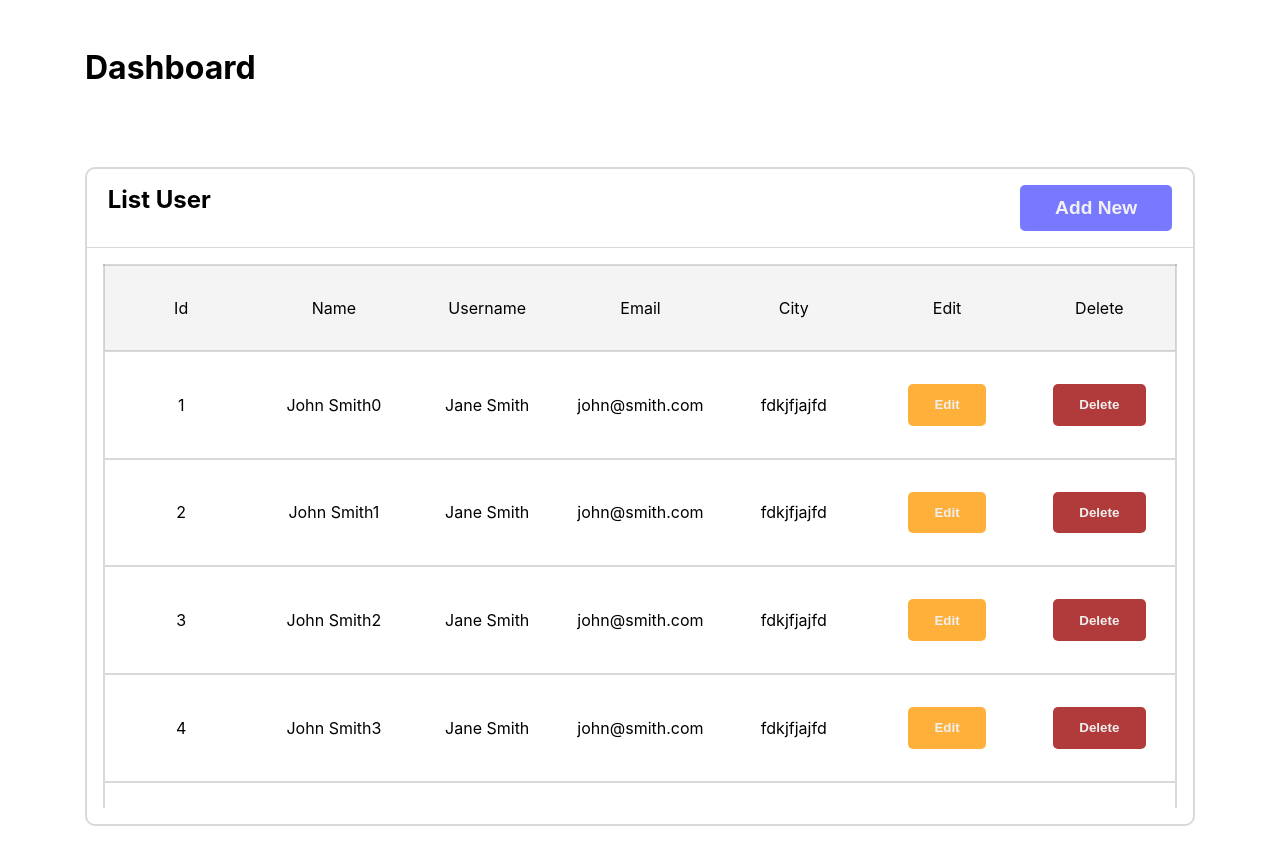
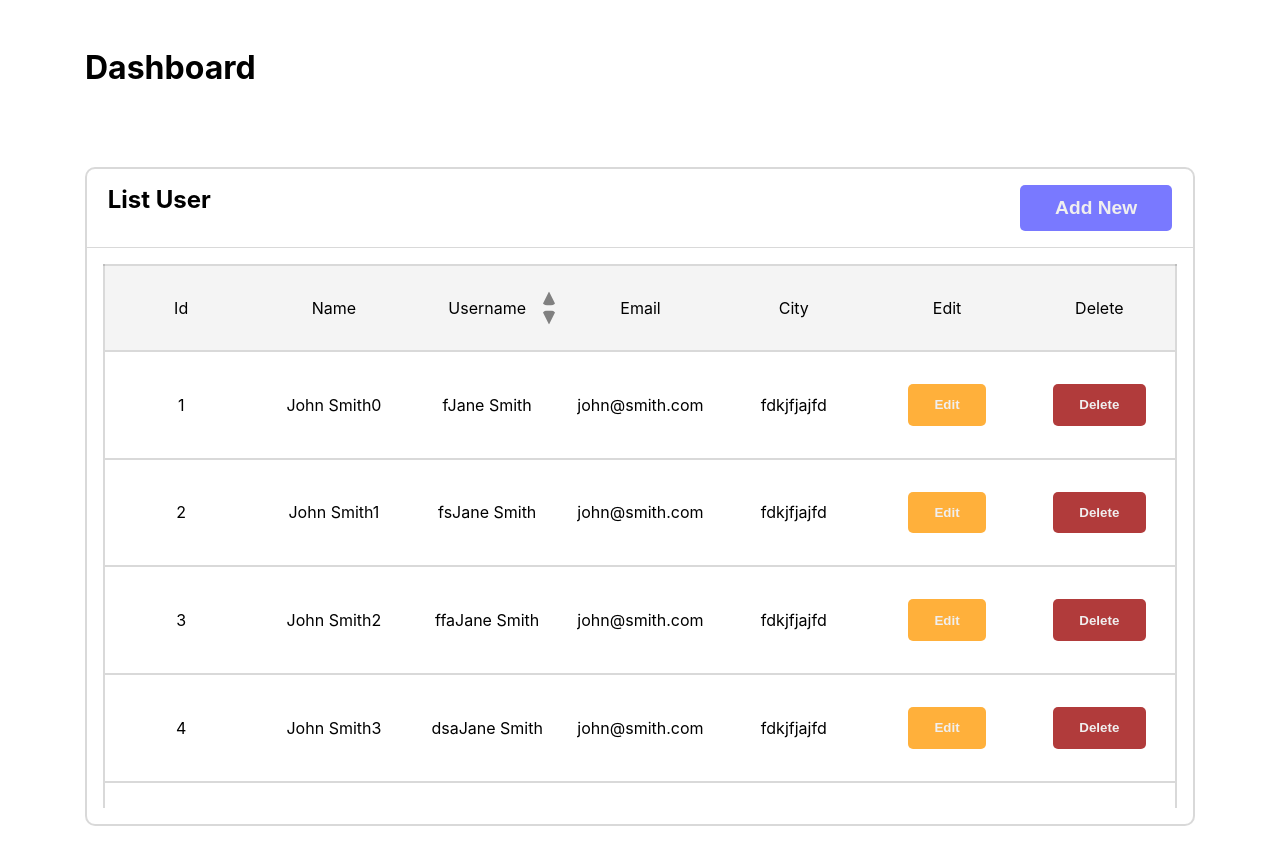
Before and after one commit to ibraheemosule/proexe, a React (Create React App) app: page /table in a window 1280 px wide. Shown: the top 864 px of the page. Built offline with nearby package versions, Linux system fonts and the light colour scheme.

Commit message:
added the sort in alphabetical order functionality and made some minor ui fixes

```diff
--- a/src/assets/sass/_variables.scss
+++ b/src/assets/sass/_variables.scss
@@ -1,7 +1,10 @@
 $borderCol: rgba(128, 128, 128, 0.301);
 $btnBgCol: rgba(0, 0, 255, 0.527);
+$btnBgColHover: rgba(0, 0, 225, 0.4);
 $secBtnBgCol: rgba(255, 153, 0, 0.767);
+$secBtnBgColHover: rgba(255, 153, 0, 0.467);
 $dangerBtnCol: rgba(156, 4, 4, 0.781);
+$dangerBtnColHover: rgba(156, 4, 4, 0.581);
 
 @mixin btn {
   padding: 1em 2em;
@@ -11,4 +14,5 @@ $dangerBtnCol: rgba(156, 4, 4, 0.781);
   font-weight: 700;
   color: rgb(240, 239, 239);
   cursor: pointer;
+  transition: all 0.3s ease;
 }
--- a/src/assets/sass/delete.module.scss
+++ b/src/assets/sass/delete.module.scss
@@ -30,11 +30,21 @@
     button {
       @include btn;
       background-color: $secBtnBgCol;
+
+      &:hover {
+        background: $secBtnBgColHover;
+        color: rgb(196, 191, 191);
+      }
     }
 
     button:last-of-type {
       background: $dangerBtnCol;
       margin-left: 30px;
+
+      &:hover {
+        background: $dangerBtnColHover;
+        color: rgb(196, 191, 191);
+      }
     }
   }
 }
--- a/src/assets/sass/edit-user.module.scss
+++ b/src/assets/sass/edit-user.module.scss
@@ -36,6 +36,7 @@
       display: flex;
       align-items: center;
       width: 100%;
+      justify-content: space-between;
 
       label {
         display: none;
@@ -50,12 +51,13 @@
         margin-left: 10px;
         margin-top: 5px;
         padding: 8px;
-        flex-grow: 1;
+        width: 100%;
         border: 2px solid $borderCol;
         border-radius: 5px;
 
         @media (min-width: 576px) {
           margin-top: 10px;
+          width: 80%;
           &::placeholder {
             color: white;
           }
@@ -71,24 +73,34 @@
 
     .btn_group {
       display: flex;
-      justify-content: center;
+      justify-content: flex-start;
       margin-top: 5px;
       height: 50px;
 
       @media (min-width: 576px) {
+        justify-content: flex-end;
         margin-top: 10px;
         height: 70px;
       }
       button {
         @include btn;
         background-color: $secBtnBgCol;
-        margin-left: 30px;
         width: 70px;
+        margin-left: 10px;
         padding: 0;
+        &:hover {
+          background: $secBtnBgColHover;
+          color: rgb(196, 191, 191);
+        }
       }
 
       button:last-of-type {
+        margin-left: 30px;
         background: rgba(0, 128, 0, 0.534);
+        &:hover {
+          background: rgba(0, 128, 0, 0.334);
+          color: rgb(196, 191, 191);
+        }
       }
     }
   }
--- a/src/assets/sass/table.module.scss
+++ b/src/assets/sass/table.module.scss
@@ -18,6 +18,7 @@ table {
     border-bottom: 2px solid $borderCol;
 
     td {
+      position: relative;
       padding: 1rem 0;
       width: 14.3%;
       text-align: center;
@@ -32,14 +33,54 @@ table {
     button {
       @include btn;
       background-color: $secBtnBgCol;
+
+      &:hover {
+        background: $secBtnBgColHover;
+        color: rgb(196, 191, 191);
+      }
     }
     .delete {
-      background-color: rgba(156, 4, 4, 0.781);
+      background-color: $dangerBtnCol;
+      &:hover {
+        background: $dangerBtnColHover;
+        color: rgb(196, 191, 191);
+      }
     }
   }
 
   thead tr {
     background: rgba(141, 140, 140, 0.096);
     text-transform: capitalize;
+
+    .username {
+    }
+
+    .icons {
+      position: absolute;
+      display: inline-block;
+      right: 5%;
+      top: 50%;
+      transform: translateY(-50%);
+      button {
+        display: block;
+        background: transparent;
+        margin: 0;
+        padding: 0;
+        width: 0;
+        height: 0;
+        border-left: 7px solid transparent;
+        border-right: 7px solid transparent;
+        border-bottom: 14px solid gray;
+
+        &:hover {
+          border-bottom-color: rgba(128, 128, 128, 0.445);
+        }
+      }
+      .down {
+        margin-top: 5px;
+        transform: rotate(180deg);
+        transform-origin: 50%;
+      }
+    }
   }
 }
--- a/src/assets/sass/wrapper.module.scss
+++ b/src/assets/sass/wrapper.module.scss
@@ -22,16 +22,18 @@
       text-transform: capitalize;
     }
     button {
-      color: rgba(243, 243, 243, 0.986);
+      @include btn;
       background: $btnBgCol;
       padding: 10px 25px;
-      border: none;
-      outline: none;
-      border-radius: 5px;
-      cursor: pointer;
+
       font: {
         size: 0.8em;
         weight: 600;
+      }
+
+      &:hover {
+        background: $btnBgColHover;
+        color: rgb(206, 203, 203);
       }
       @media (min-width: 576px) {
         padding: 12px 35px;
--- a/src/components/EditUser.jsx
+++ b/src/components/EditUser.jsx
@@ -28,8 +28,19 @@ const EditUser = ({ id }) => {
     event.preventDefault();
     const filterUsers = data.filter(user => user.name !== id);
     const checkIfUserExists = filterUsers.some(val => val.name === inputs.name);
+    const isNumPresent = /^[A-Za-z\s]*$/;
+
+    if (!isNumPresent.test(inputs.name)) {
+      setError("Name Should Not Include Digits");
+      return;
+    }
+
     if (checkIfUserExists) {
       setError("User Already Exists");
+      return;
+    }
+    if (dispatch(!isNumPresent(inputs.name))) {
+      setError("Name should not have digits");
       return;
     }
     if (inputs.name && inputs.email) {
--- a/src/store/reducer.js
+++ b/src/store/reducer.js
@@ -3,30 +3,30 @@ const initialState = {
   data: [
     {
       name: "John Smith0",
-      username: "Jane Smith",
+      username: "fJane Smith",
       email: "john@smith.com",
       city: "fdkjfjajfd",
     },
     {
       name: "John Smith1",
-      username: "Jane Smith",
+      username: "fsJane Smith",
       email: "john@smith.com",
       city: "fdkjfjajfd",
     },
     {
       name: "John Smith2",
-      username: "Jane Smith",
+      username: "ffaJane Smith",
       email: "john@smith.com",
       city: "fdkjfjajfd",
     },
     {
       name: "John Smith3",
-      username: "Jane Smith",
+      username: "dsaJane Smith",
       email: "john@smith.com",
       city: "fdkjfjajfd",
     },
     {
-      name: "John Smith4",
+      name: "Jdsagohn Smith4",
       username: "Jane Smith",
       email: "john@smith.com",
       city: "fdkjfjajfd",
--- a/src/views/AddNewUser.jsx
+++ b/src/views/AddNewUser.jsx
@@ -22,11 +22,20 @@ const AddNewUser = () => {
 
   const addNewUser = event => {
     event.preventDefault();
+
     const filterUsers = data.some(user => user.name === inputs.name);
+    const isNumPresent = /^[A-Za-z\s]*$/;
+
+    if (!isNumPresent.test(inputs.name)) {
+      setError("Name Should Not Include Digits");
+      return;
+    }
+
     if (filterUsers) {
       setError("User Already Exists");
       return;
     }
+
     if (inputs.name && inputs.email) {
       dispatch(fetched([...data, inputs]));
       setError("");
--- a/src/views/TableComponent.jsx
+++ b/src/views/TableComponent.jsx
@@ -3,14 +3,17 @@ import s from "../assets/sass/table.module.scss";
 import Wrapper from "../components/Wrapper";
 import Modal from "../components/Modal";
 import DeleteComponent from "../components/DeleteComponent";
+import { useDispatch } from "react-redux";
 import EditUser from "../components/EditUser";
 import { useSelector } from "react-redux";
+import { fetched } from "../store/actions";
 
 const TableComponent = () => {
   const titles = ["id", "name", "username", "email", "city", "edit", "delete"];
   const [id, setId] = useState(null);
   const deleteModal = createRef();
   const editModal = createRef();
+  const dispatch = useDispatch();
 
   const data = useSelector(state => state.data);
 
@@ -24,13 +27,38 @@ const TableComponent = () => {
     editModal.current.style.display = "flex";
   };
 
+  const sortInAscending = () => {
+    const sortData = [...data].sort((a, b) =>
+      b.username.toLowerCase() < a.username.toLowerCase() ? 1 : -1
+    );
+    dispatch(fetched(sortData));
+  };
+
+  const sortInDescending = () => {
+    const sortData = [...data].sort((a, b) =>
+      b.username.toLowerCase() > a.username.toLowerCase() ? 1 : -1
+    );
+    dispatch(fetched(sortData));
+  };
+
   return (
     <Wrapper title="list user">
       <table>
         <thead>
           <tr className={s.head}>
             {titles.map(title => (
-              <td key={title}>{title}</td>
+              <td key={title}>
+                {title}
+                {title === "username" && (
+                  <div className={s.icons}>
+                    <button className={s.up} onClick={sortInAscending}></button>
+                    <button
+                      className={s.down}
+                      onClick={sortInDescending}
+                    ></button>
+                  </div>
+                )}{" "}
+              </td>
             ))}
           </tr>
         </thead>
```
